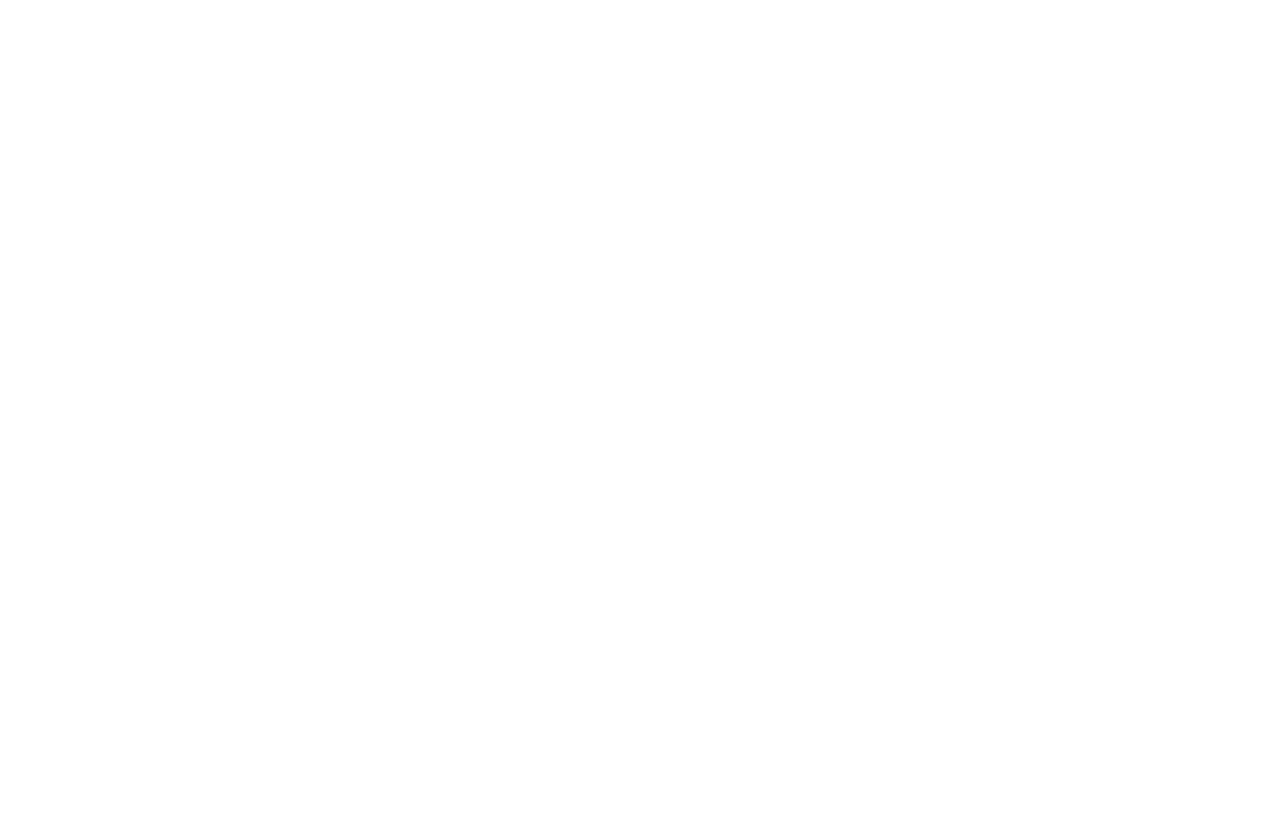
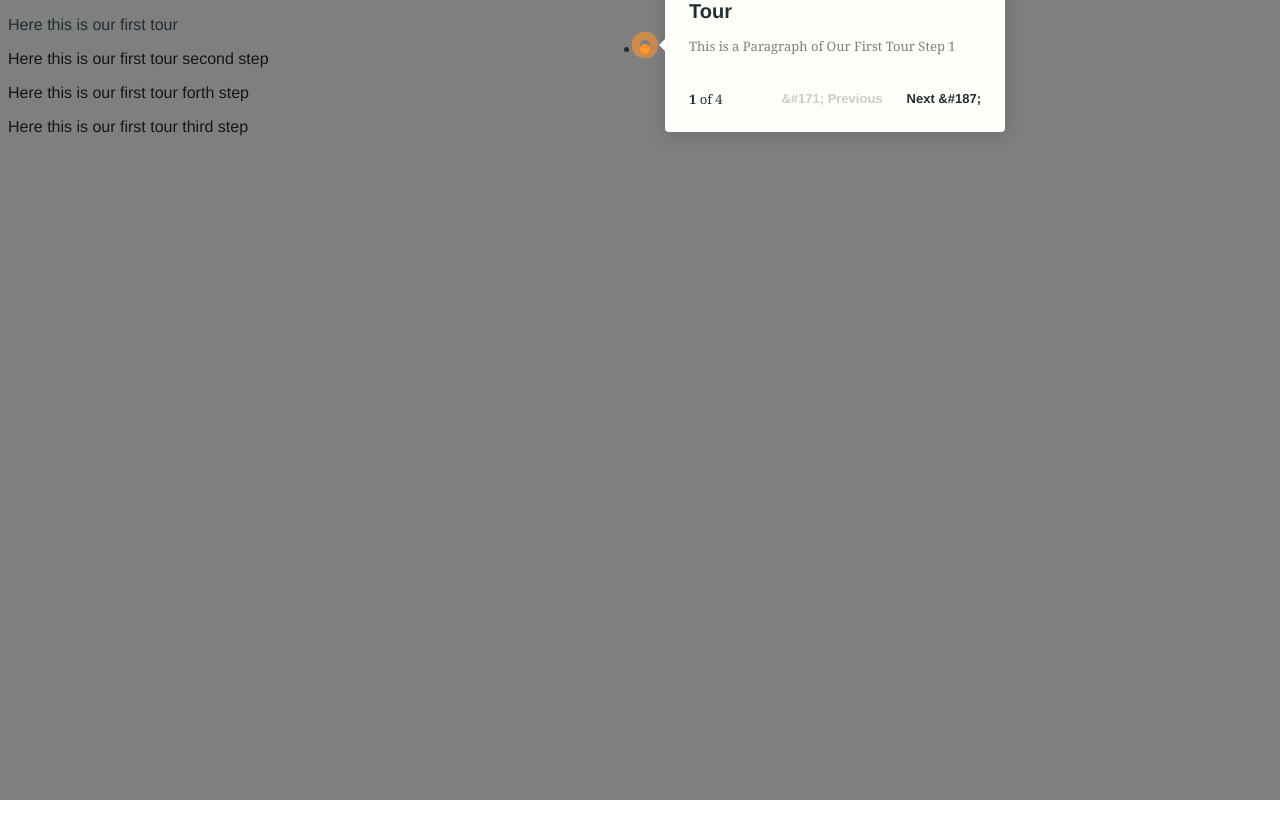
Before and after one commit to robophil/Product-Tour, a website: page index.html in a window 1280 px wide. Drawn offline with nearby package versions, Linux system fonts and the light colour scheme.

Commit message:
example observed , need some updates on the next and prev button and a bit of styling on the highlighted component and some others, note down

```diff
--- a/index.html
+++ b/index.html
@@ -7,10 +7,54 @@
 </head>
 <body>
 
+<p id="first">Here this is our first tour</p>
+<p id="second">Here this is our first tour second step</p>
+<p id="four">Here this is our first tour forth step</p>
+<p id="third">Here this is our first tour third step</p>
+
 <!-- Main Vendors -->
 <script src="bower_components/jquery/dist/jquery.min.js"></script>
 <!-- / Main Vendors -->
 
 <script src="dist/js/product-tour.min.js"></script>
+<script>
+    //initialize constructor
+    var productTour = new ProductTour({
+        nextText: '',
+        prevText: '',
+        onFinshFunction: function(){},
+        beforeShow: function(){},//coming soon
+        afterShow: function(){}//comming soon
+    });
+    //can only be called once
+    productTour.addNewTourSteps([{//pass an array of tour steps
+        element: '#first',//specify the target element #search or .header
+            title: 'Tour',
+            content: 'This is a Paragraph of Our First Tour Step 1',
+            image: '',//specify image to be shown on mobile view
+            class: 'right'//top, bottom, right, left
+    },{//pass an array of tour steps
+        element: '#second',//specify the target element #search or .header
+        title: 'Tour',
+        content: 'This is a Paragraph of Our First Tour Step 2',
+        image: '',//specify image to be shown on mobile view
+        class: 'bottom'//top, bottom, right, left
+    },{//pass an array of tour steps
+        element: '#third',//specify the target element #search or .header
+        title: 'Tour',
+        content: 'This is a Paragraph of Our First Tour Step 3',
+        image: '',//specify image to be shown on mobile view
+        class: 'top'//top, bottom, right, left
+    },{//pass an array of tour steps
+        element: '#four',//specify the target element #search or .header
+        title: 'Tour',
+        content: 'This is a Paragraph of Our First Tour Step 4',
+        image: '',//specify image to be shown on mobile view
+        class: 'left'//top, bottom, right, left
+    }]);
+
+    productTour.startTour();//initialize the tour
+
+</script>
 </body>
 </html>
```
